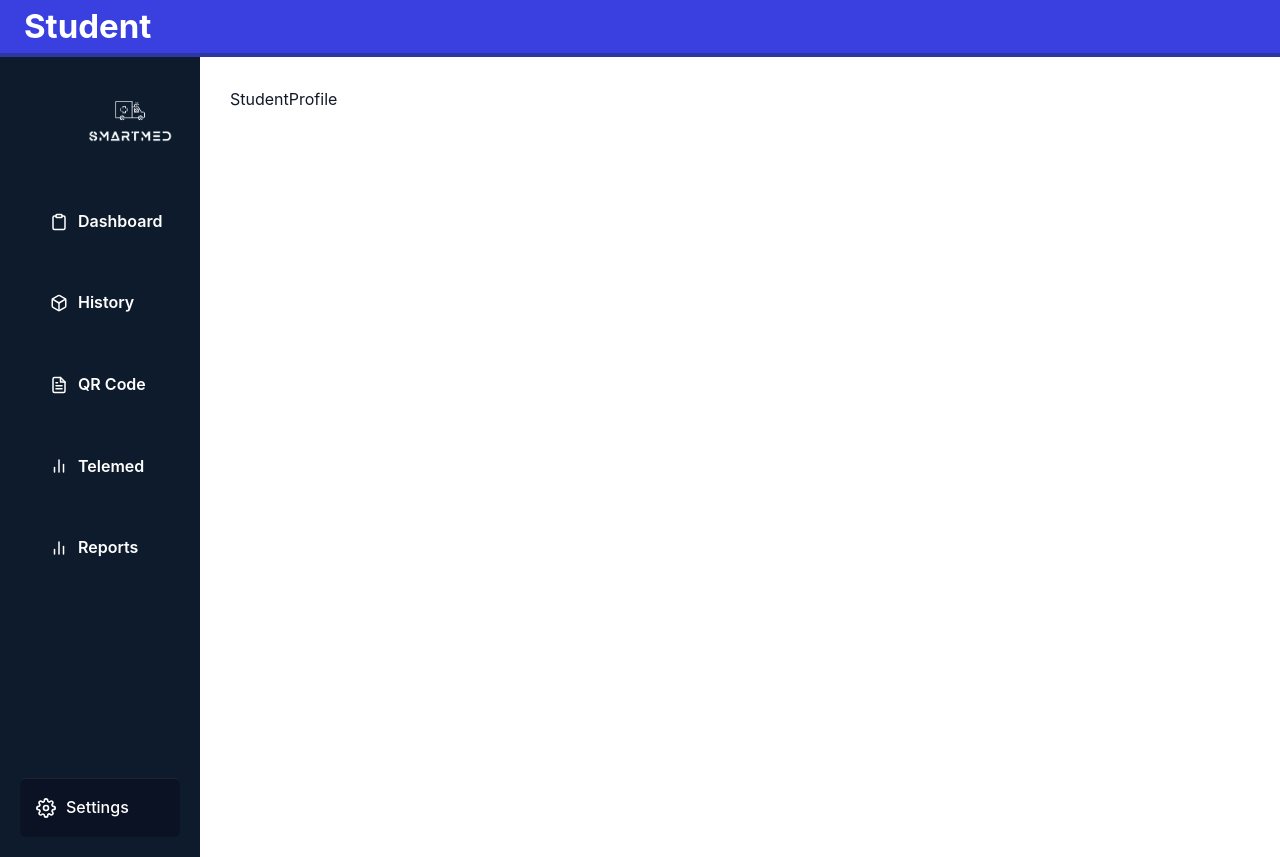
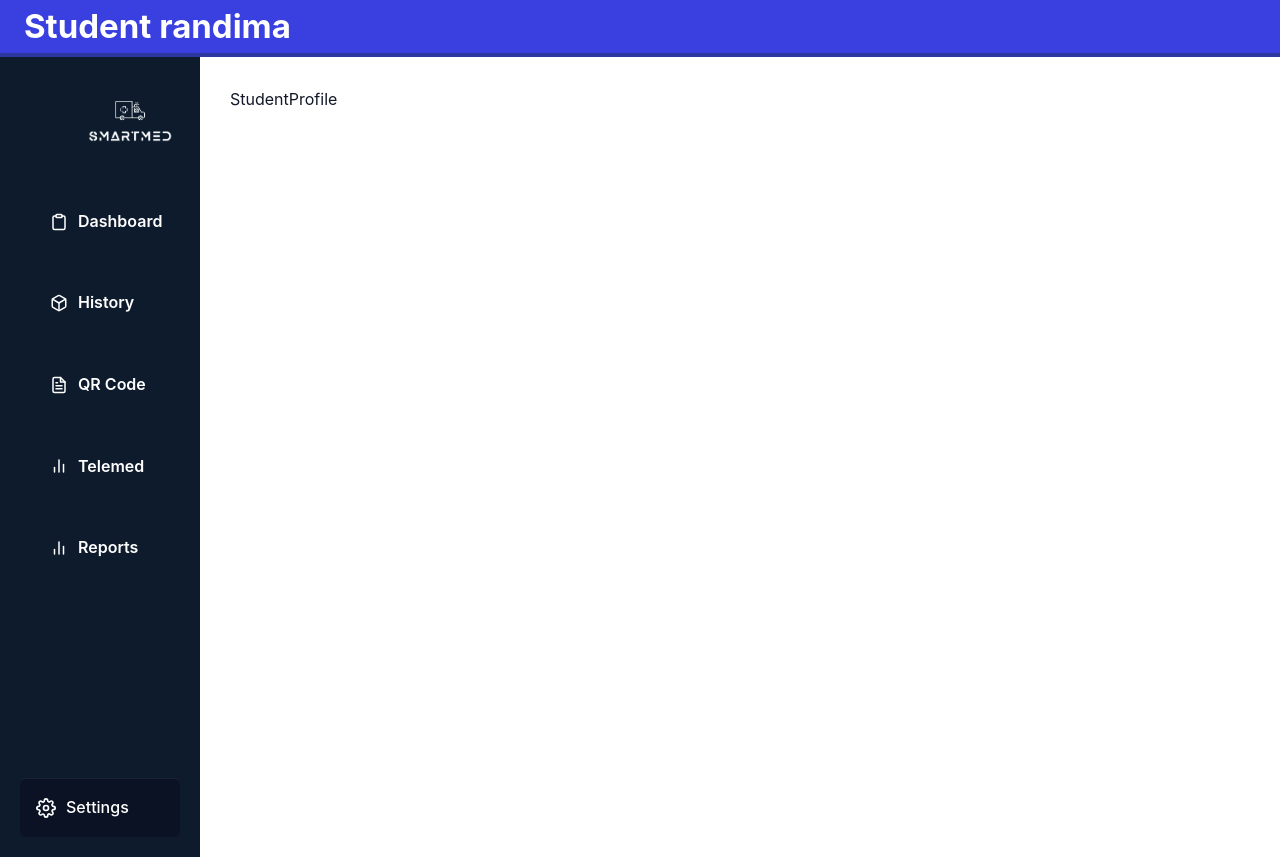
Before and after one commit to Dhanuka2002/SmartMed-Frontend, a React (Vite) app in the folder frontend/: page /student/profile in a window 1280 px wide. Built offline with nearby package versions, Linux system fonts and the light colour scheme.

Commit message:
edit topbar

```diff
--- a/frontend/src/components/Student/StudentTopBar/StudentTopBar.jsx
+++ b/frontend/src/components/Student/StudentTopBar/StudentTopBar.jsx
@@ -4,7 +4,7 @@ import "./StudentTopBar.css";
 function TopBar() {
   return (
     <div className="topbar">
-      <h2 className="topbar-title">Student</h2>
+      <h2 className="topbar-title">Student randima </h2>
     </div>
   );
 }
```
